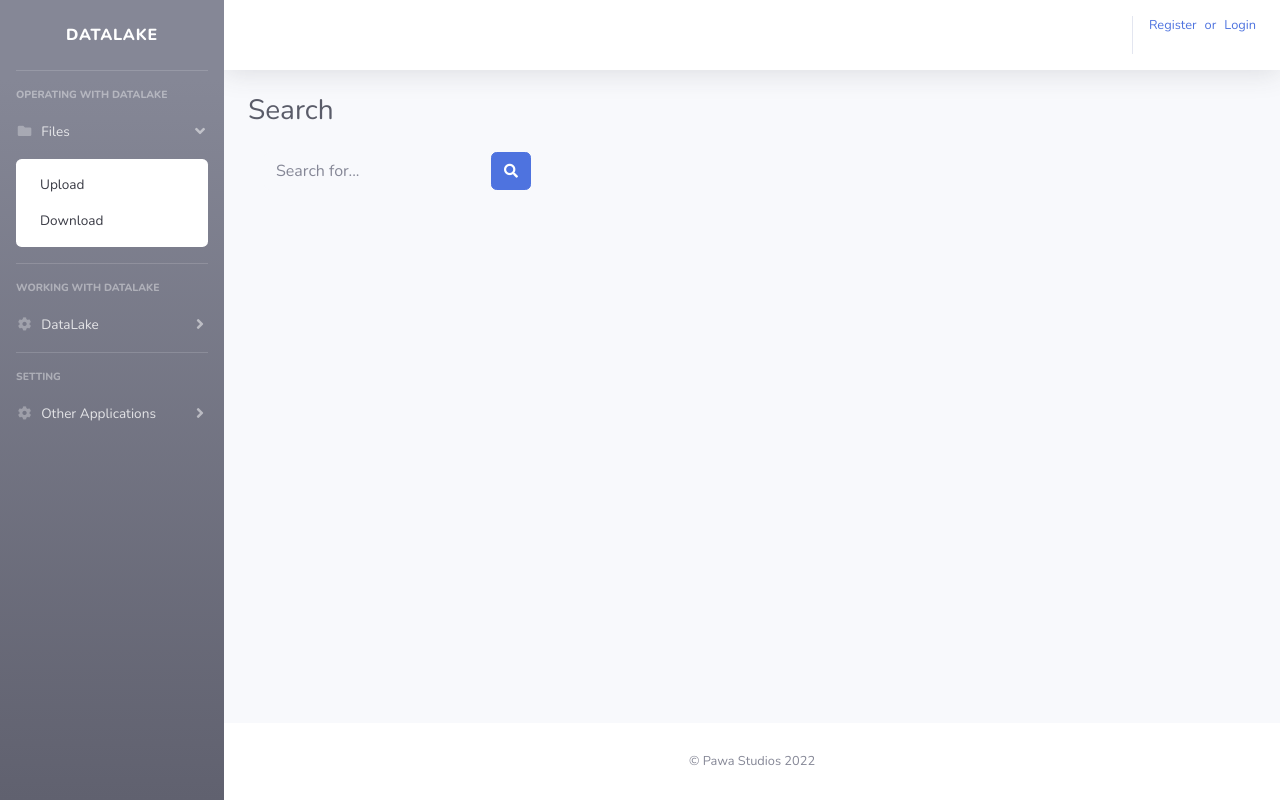
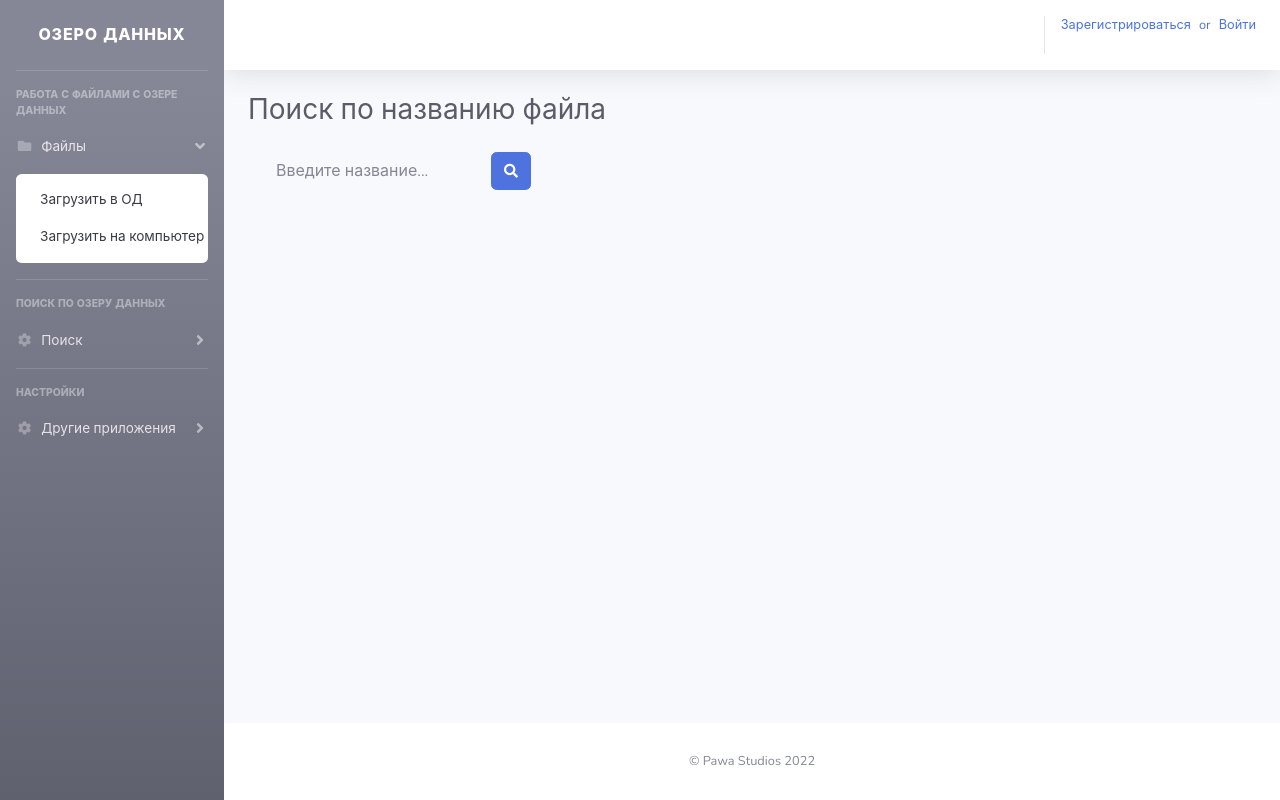
Before and after one commit to Pawaus/DataLake, a Python web app: template templates/search_files.html in a window 1280 px wide, after a click on "Файлы". Run offline with Jinja, Linux system fonts and the light colour scheme; the template is opened without the code that fills it, so the values that code supplies are empty; some libraries are stand-ins or nearby versions.

Commit message:
Change language

```diff
--- a/templates/404.html
+++ b/templates/404.html
@@ -1,11 +1,11 @@
 {% extends "base.html" %}
 {% block title %}
-Error
+Страница не найдена
 {% endblock %}
 {% block content %}
 <div class="d-sm-flex align-items-center justify-content-between mb-4">
-    <h1 class="h3 mb-0 text-gray-800">Page not found</h1>
-    <a class="h3 mb-0 text-gray-800" href="index">Go home</a>
+    <h1 class="h3 mb-0 text-gray-800">Страница не найдена</h1>
+    <a class="h3 mb-0 text-gray-800" href="index">Перейти на домашнюю страницу...</a>
 </div>
 
 {% endblock %}
--- a/templates/base.html
+++ b/templates/base.html
@@ -33,7 +33,7 @@
 
             <!-- Sidebar - Brand -->
             <a class="sidebar-brand d-flex align-items-center justify-content-center" href="index">
-                <div class="sidebar-brand-text mx-3">Datalake</div>
+                <div class="sidebar-brand-text mx-3">Озеро данных</div>
             </a>
 
             <!-- Divider -->
@@ -41,7 +41,7 @@
 
             <!-- Heading -->
             <div class="sidebar-heading">
-                Operating with DataLake
+                Работа с файлами с Озере Данных
             </div>
 
             <!-- Nav Item - Pages Collapse Menu -->
@@ -50,12 +50,12 @@
                     aria-expanded="true" aria-controls="collapseTwo">
                     <i class="fas fa-fw fa-folder"></i>
 
-                    <span>Files</span>
+                    <span>Файлы</span>
                 </a>
                 <div id="collapseTwo" class="collapse" aria-labelledby="headingTwo" data-parent="#accordionSidebar">
                     <div class="bg-white py-2 collapse-inner rounded">
-                        <a class="collapse-item" href="upload">Upload</a>
-                        <a class="collapse-item" href="download">Download</a>
+                        <a class="collapse-item" href="upload">Загрузить в ОД</a>
+                        <a class="collapse-item" href="download">Загрузить на компьютер</a>
                     </div>
                 </div>
             </li>
@@ -65,7 +65,7 @@
 
             <!-- Heading -->
             <div class="sidebar-heading">
-                Working with DataLake
+                Поиск по Озеру данных
             </div>
 
             <!-- Nav Item - Pages Collapse Menu -->
@@ -73,12 +73,12 @@
                 <a class="nav-link collapsed" href="#" data-toggle="collapse" data-target="#collapsePages"
                     aria-expanded="true" aria-controls="collapsePages">
                     <i class="fas fa-fw fa-cog"></i>
-                    <span>DataLake</span>
+                    <span>Поиск</span>
                 </a>
                 <div id="collapsePages" class="collapse" aria-labelledby="headingPages" data-parent="#accordionSidebar">
                     <div class="bg-white py-2 collapse-inner rounded">
-                        <a class="collapse-item" href="search_files">Search Files</a>
-                        <a class="collapse-item" href="search_tags">Search by tags</a>
+                        <a class="collapse-item" href="search_files">Поиск по названиям файлов</a>
+                        <a class="collapse-item" href="search_tags">Поиск по тегам </a>
                     </div>
                 </div>
             </li>
@@ -87,7 +87,7 @@
 
             <!-- Heading -->
             <div class="sidebar-heading">
-                Setting
+                Настройки
             </div>
 
             <!-- Nav Item - Pages Collapse Menu -->
@@ -95,7 +95,7 @@
                 <a class="nav-link collapsed" href="#" data-toggle="collapse" data-target="#collapseSettings"
                     aria-expanded="true" aria-controls="collapseSettings">
                     <i class="fas fa-fw fa-cog"></i>
-                    <span>Other Applications</span>
+                    <span>Другие приложения</span>
                 </a>
                 <div id="collapseSettings" class="collapse" aria-labelledby="headingPages" data-parent="#accordionSidebar">
                     <div class="bg-white py-2 collapse-inner rounded">
@@ -117,9 +117,9 @@
                     <ul class="navbar-nav ml-auto">
                         <div class="topbar-divider d-none  d-sm-block"></div>
                         {% if not current_user.is_authenticated %}
-                            <a class="mr-2 d-none d-lg-inline text-primary small" href="{{ url_for('auth.register') }}">Register</a>
+                            <a class="mr-2 d-none d-lg-inline text-primary small" href="{{ url_for('auth.register') }}">Зарегистрироваться</a>
                             <span class="mr-2 d-none d-lg-inline text-primary small"> or </span>
-                            <a class="mr-2 d-none d-lg-inline text-primary small" href="{{ url_for('auth.login') }}">Login</a>
+                            <a class="mr-2 d-none d-lg-inline text-primary small" href="{{ url_for('auth.login') }}">Войти</a>
                         {% else %}
                         <li class="nav-item dropdown no-arrow show">
                             <a class="nav-link dropdown-toggle" role="button" id="userDropdown" data-toggle="dropdown" aria-haspopup="true" aria-expanded="false">
@@ -129,7 +129,7 @@
                             <a class="dropdown-item" href="{{ url_for('auth.logout') }}">
                             <i class="fas fa-sign-out-alt fa-sm fa-fw mr-2 text-gray-400">
                             </i>
-                                Logout
+                                Выход
                             </a>
                             </div>
                         </li>
--- a/templates/base_auth.html
+++ b/templates/base_auth.html
@@ -9,7 +9,10 @@
     <meta name="description" content="">
     <meta name="author" content="">
 
-    <title>Вход</title>
+    <title>
+        {% block title %}
+        {% endblock %}
+    </title>
 
     <!-- Custom fonts for this template-->
     <link href="./../static/vendor/fontawesome-free/css/all.min.css" rel="stylesheet" type="text/css">
--- a/templates/download.html
+++ b/templates/download.html
@@ -1,11 +1,11 @@
 {% extends "base.html" %}
 {% block title %}
-Download
+Сохранение файла
 {% endblock %}
 {% block content %}
     <div class="d-sm-flex align-items-center justify-content-between mb-4">
-        <h1 class="h3 mb-0 text-gray-800">Files in Data Lake</h1>
-        <h4 class="h3 mb-0 text-gray-400">click to icon to save file</h4>
+        <h1 class="h3 mb-0 text-gray-800">Файлы в Озере данных</h1>
+        <h4 class="h3 mb-0 text-gray-400">нажмите на иконку для сохранения</h4>
     </div>
 
             {% for item in result%}
--- a/templates/index.html
+++ b/templates/index.html
@@ -1,6 +1,6 @@
 {% extends "base.html" %}
 {% block title %}
-Data Lake
+Озеро Данных
 {% endblock %}
 
 {% block userInfo %}
@@ -9,7 +9,7 @@ Data Lake
 
 {% block content %}
 <div class="d-sm-flex align-items-center justify-content-between mb-4">
-    <h1 class="h3 mb-0 text-gray-800">Select action to work with DataLake</h1>
+    <h1 class="h3 mb-0 text-gray-800">Выберете действие для работы с Озером Данных</h1>
 </div>
 
 {% endblock %}
--- a/templates/search_files.html
+++ b/templates/search_files.html
@@ -1,14 +1,14 @@
 {% extends "base.html" %}
 {% block title %}
-Search
+Поиск файлов
 {% endblock %}
 {% block content %}
 <div class="d-sm-flex align-items-center justify-content-between mb-4">
-    <h1 class="h3 mb-0 text-gray-800">Search</h1>
+    <h1 class="h3 mb-0 text-gray-800">Поиск по названию файла</h1>
 </div>
     <form class="d-none d-sm-inline-block form-inline mr-auto ml-md-3 my-2 my-md-0 mw-100 navbar-search" method="post" action="search_files">
         <div class="form-group">
-            <input type="text" class="form-control  bg-light border-0 small" placeholder="Search for..." name="search_str">
+            <input type="text" class="form-control  bg-light border-0 small" placeholder="Введите название..." name="search_str">
             <div class="input-group-append">
                 <button class="btn btn-primary" type="submit">
                     <i class="fas fa-search fa-sm">
--- a/templates/search_tags.html
+++ b/templates/search_tags.html
@@ -1,14 +1,14 @@
 {% extends "base.html" %}
 {% block title %}
-Search
+Поиск тегов
 {% endblock %}
 {% block content %}
 <div class="d-sm-flex align-items-center justify-content-between mb-4">
-    <h1 class="h3 mb-0 text-gray-800">Search</h1>
+    <h1 class="h3 mb-0 text-gray-800">Поиск по тегам</h1>
 </div>
     <form class="d-none d-sm-inline-block form-inline mr-auto ml-md-3 my-2 my-md-0 mw-100 navbar-search" method="post" action="search_tags">
         <div class="form-group">
-            <input type="text" class="form-control  bg-light border-0 small" placeholder="Search for..." name="search_str">
+            <input type="text" class="form-control  bg-light border-0 small" placeholder="Введите тег или название файла..." name="search_str">
             <div class="input-group-append">
                 <button class="btn btn-primary" type="submit">
                     <i class="fas fa-search fa-sm">
--- a/templates/upload.html
+++ b/templates/upload.html
@@ -1,6 +1,6 @@
 {% extends "base.html" %}
 {% block title %}
-Upload
+Загрузка файла
 {% endblock %}
 {% block content %}
 <div class="d-sm-flex align-items-center justify-content-between mb-4">
```
Also changed, not shown: templates/login.html (+6 -3 lines), templates/register.html (+7 -4 lines).
